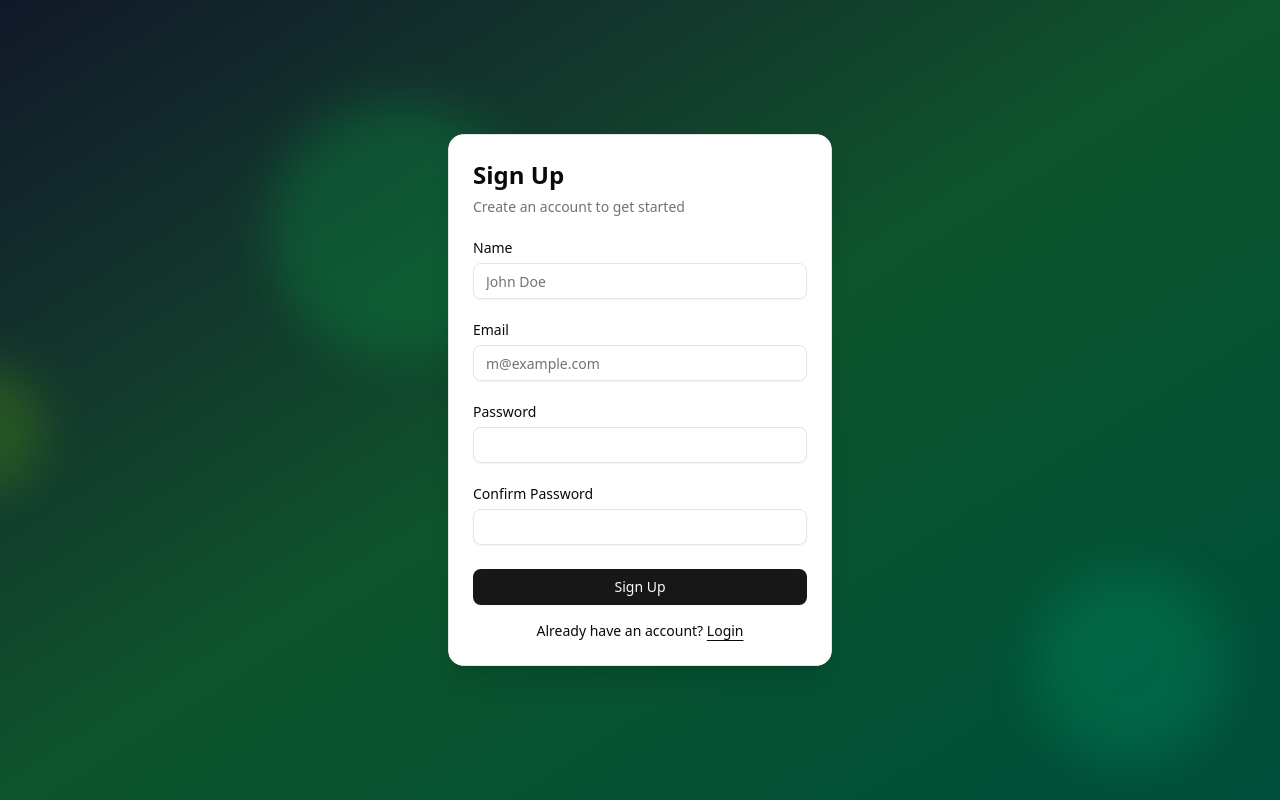
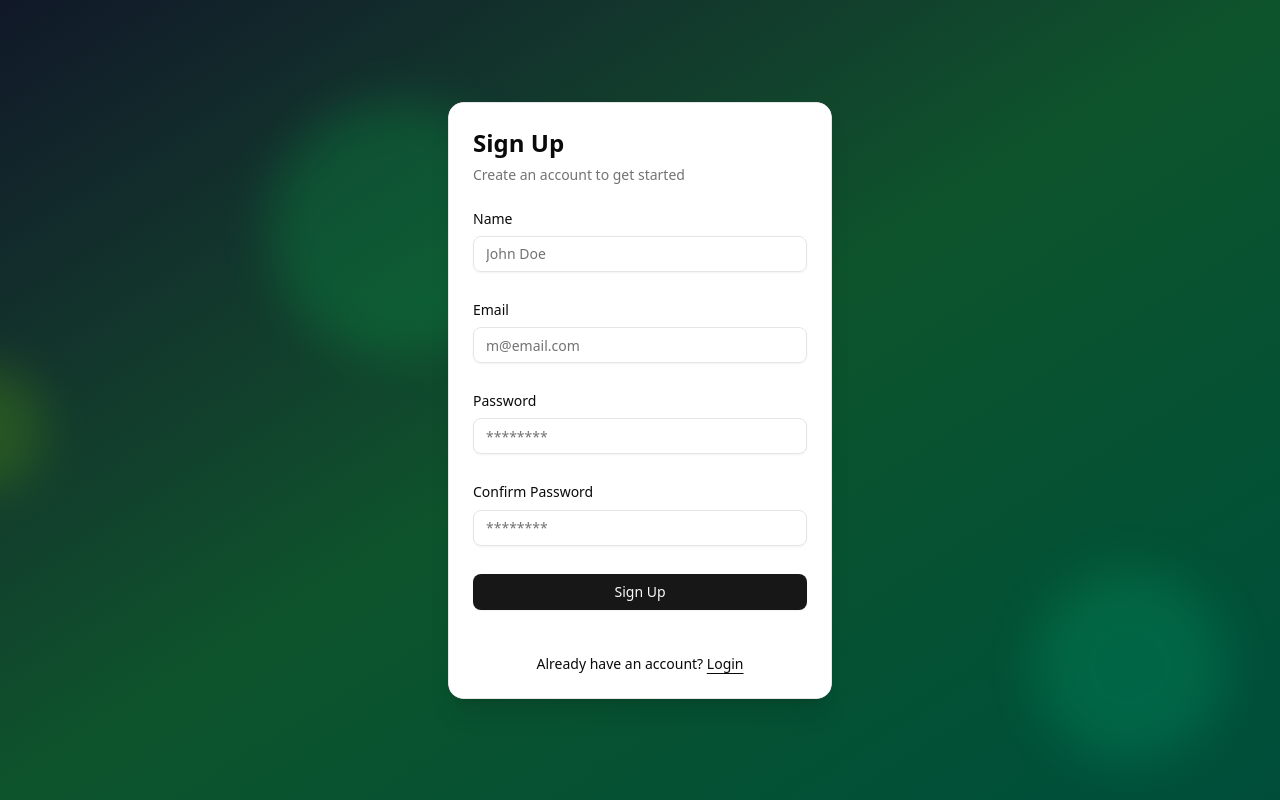
Before and after one commit to kapetanidis-nikos/mern-marketplace, a React (Vite) app in the folder client/: page /signup in a window 1280 px wide. Built offline with nearby package versions, Linux system fonts and the light colour scheme.

Commit message:
Client: Add functionality to Signup form

```diff
--- /dev/null
+++ b/client/src/api/api.js
@@ -0,0 +1,5 @@
+import axios from "axios";
+
+export const mainApi = axios.create({
+  baseURL: `http://localhost:3000/api/v1/`,
+});
--- a/client/src/components/auth/SignUpForm.jsx
+++ b/client/src/components/auth/SignUpForm.jsx
@@ -2,29 +2,121 @@
 import { Button } from "@/components/ui/button";
 import { Input } from "@/components/ui/input";
 import { Label } from "@/components/ui/label";
+import {
+  Field,
+  FieldDescription,
+  FieldError,
+  FieldGroup,
+  FieldLabel,
+} from "@/components/ui/field";
 import { Link } from "react-router-dom";
+import * as z from "zod";
+import { zodResolver } from "@hookform/resolvers/zod";
+import { Controller, useForm } from "react-hook-form";
 import CardWrapper from "../general/CardWrapper";
+import { mainApi } from "@/api/api";
+
+const formSchema = z
+  .object({
+    name: z
+      .string()
+      .min(5, "Bug name must be at least 5 characters.")
+      .max(15, "Bug name must be at most 15 characters."),
+    email: z
+      .string()
+      .min(8, "Email must be at least 8 characters.")
+      .max(30, "Email must be at most 30 characters."),
+    password: z
+      .string()
+      .min(8, "Password must be at least 8 characters.")
+      .max(50, "Password must be at most 50 characters."),
+    passwordConfirm: z
+      .string()
+      .min(8, "Password must be at least 8 characters."),
+  })
+  .refine((data) => data.password === data.passwordConfirm, {
+    message: "Passwords don't match",
+    path: ["passwordConfirm"],
+  });
 
 export default function SignUpForm({ className, ...props }) {
+  const form = useForm({
+    resolver: zodResolver(formSchema),
+    defaultValues: {
+      name: "",
+      email: "",
+      password: "",
+      passwordConfirm: "",
+    },
+  });
+
+  const formFields = [
+    {
+      name: "name",
+      htmlFor: "signup-form-name",
+      label: "Name",
+      placeholder: "John Doe",
+      autoComplete: "off",
+    },
+    {
+      name: "email",
+      htmlFor: "signup-form-email",
+      label: "Email",
+      placeholder: "m@email.com",
+      autoComplete: "off",
+      _type: "email",
+      _required: "true",
+    },
+    {
+      name: "password",
+      htmlFor: "signup-form-password",
+      label: "Password",
+      placeholder: "********",
+      autoComplete: "off",
+      _required: "true",
+    },
+    {
+      name: "passwordConfirm",
+      htmlFor: "signup-form-passwordConfirm",
+      label: "Confirm Password",
+      placeholder: "********",
+      autoComplete: "off",
+      _type: "password",
+      _required: "true",
+    },
+  ];
+
+  const onSubmit = async (data) => {
+    const response = await mainApi.post("/users/signup", data);
+  };
+
   const content = (
-    <form>
+    <form id="signup-form" onSubmit={form.handleSubmit(onSubmit)}>
+      <FieldGroup>
+        {formFields.map((item) => (
+          <Controller
+            name={item.name}
+            control={form.control}
+            render={({ field, fieldState }) => (
+              <Field data-invalid={fieldState.invalid}>
+                <div className="grid gap-2">
+                  <FieldLabel htmlFor={item.htmlFor}>{item.label}</FieldLabel>
+                  <Input
+                    {...field}
+                    id={item.htmlFor}
+                    aria-invalid={fieldState.invalid}
+                    placeholder={item.placeholder}
+                    autoComplete={item.autoComplete}
+                  />
+                  {fieldState.invalid && (
+                    <FieldError errors={[fieldState.error]} />
+                  )}
+                </div>
+              </Field>
+            )}
+          />
+        ))}
         <div className="flex flex-col gap-6">
-        <div className="grid gap-2">
-          <Label htmlFor="name">Name</Label>
-          <Input id="name" type="text" placeholder="John Doe" required />
-        </div>
-        <div className="grid gap-2">
-          <Label htmlFor="email">Email</Label>
-          <Input id="email" type="email" placeholder="m@example.com" required />
-        </div>
-        <div className="grid gap-2">
-          <Label htmlFor="password">Password</Label>
-          <Input id="password" type="password" required />
-        </div>
-        <div className="grid gap-2">
-          <Label htmlFor="confirmPassword">Confirm Password</Label>
-          <Input id="confirmPassword" type="password" required />
-        </div>
           <Button type="submit" className="w-full">
             Sign Up
           </Button>
@@ -35,6 +127,7 @@
             Login
           </Link>
         </div>
+      </FieldGroup>
     </form>
   );
 
--- /dev/null
+++ b/client/src/components/ui/field.jsx
@@ -0,0 +1,234 @@
+import { useMemo } from "react"
+import { cva } from "class-variance-authority";
+
+import { cn } from "@/lib/utils"
+import { Label } from "@/components/ui/label"
+import { Separator } from "@/components/ui/separator"
+
+function FieldSet({
+  className,
+  ...props
+}) {
+  return (
+    <fieldset
+      data-slot="field-set"
+      className={cn(
+        "flex flex-col gap-6",
+        "has-[>[data-slot=checkbox-group]]:gap-3 has-[>[data-slot=radio-group]]:gap-3",
+        className
+      )}
+      {...props} />
+  );
+}
+
+function FieldLegend({
+  className,
+  variant = "legend",
+  ...props
+}) {
+  return (
+    <legend
+      data-slot="field-legend"
+      data-variant={variant}
+      className={cn(
+        "mb-3 font-medium",
+        "data-[variant=legend]:text-base",
+        "data-[variant=label]:text-sm",
+        className
+      )}
+      {...props} />
+  );
+}
+
+function FieldGroup({
+  className,
+  ...props
+}) {
+  return (
+    <div
+      data-slot="field-group"
+      className={cn(
+        "group/field-group @container/field-group flex w-full flex-col gap-7 data-[slot=checkbox-group]:gap-3 [&>[data-slot=field-group]]:gap-4",
+        className
+      )}
+      {...props} />
+  );
+}
+
+const fieldVariants = cva("group/field flex w-full gap-3 data-[invalid=true]:text-destructive", {
+  variants: {
+    orientation: {
+      vertical: ["flex-col [&>*]:w-full [&>.sr-only]:w-auto"],
+      horizontal: [
+        "flex-row items-center",
+        "[&>[data-slot=field-label]]:flex-auto",
+        "has-[>[data-slot=field-content]]:items-start has-[>[data-slot=field-content]]:[&>[role=checkbox],[role=radio]]:mt-px",
+      ],
+      responsive: [
+        "flex-col [&>*]:w-full [&>.sr-only]:w-auto @md/field-group:flex-row @md/field-group:items-center @md/field-group:[&>*]:w-auto",
+        "@md/field-group:[&>[data-slot=field-label]]:flex-auto",
+        "@md/field-group:has-[>[data-slot=field-content]]:items-start @md/field-group:has-[>[data-slot=field-content]]:[&>[role=checkbox],[role=radio]]:mt-px",
+      ],
+    },
+  },
+  defaultVariants: {
+    orientation: "vertical",
+  },
+})
+
+function Field({
+  className,
+  orientation = "vertical",
+  ...props
+}) {
+  return (
+    <div
+      role="group"
+      data-slot="field"
+      data-orientation={orientation}
+      className={cn(fieldVariants({ orientation }), className)}
+      {...props} />
+  );
+}
+
+function FieldContent({
+  className,
+  ...props
+}) {
+  return (
+    <div
+      data-slot="field-content"
+      className={cn("group/field-content flex flex-1 flex-col gap-1.5 leading-snug", className)}
+      {...props} />
+  );
+}
+
+function FieldLabel({
+  className,
+  ...props
+}) {
+  return (
+    <Label
+      data-slot="field-label"
+      className={cn(
+        "group/field-label peer/field-label flex w-fit gap-2 leading-snug group-data-[disabled=true]/field:opacity-50",
+        "has-[>[data-slot=field]]:w-full has-[>[data-slot=field]]:flex-col has-[>[data-slot=field]]:rounded-md has-[>[data-slot=field]]:border [&>*]:data-[slot=field]:p-4",
+        "has-data-[state=checked]:bg-primary/5 has-data-[state=checked]:border-primary dark:has-data-[state=checked]:bg-primary/10",
+        className
+      )}
+      {...props} />
+  );
+}
+
+function FieldTitle({
+  className,
+  ...props
+}) {
+  return (
+    <div
+      data-slot="field-label"
+      className={cn(
+        "flex w-fit items-center gap-2 text-sm leading-snug font-medium group-data-[disabled=true]/field:opacity-50",
+        className
+      )}
+      {...props} />
+  );
+}
+
+function FieldDescription({
+  className,
+  ...props
+}) {
+  return (
+    <p
+      data-slot="field-description"
+      className={cn(
+        "text-muted-foreground text-sm leading-normal font-normal group-has-[[data-orientation=horizontal]]/field:text-balance",
+        "last:mt-0 nth-last-2:-mt-1 [[data-variant=legend]+&]:-mt-1.5",
+        "[&>a:hover]:text-primary [&>a]:underline [&>a]:underline-offset-4",
+        className
+      )}
+      {...props} />
+  );
+}
+
+function FieldSeparator({
+  children,
+  className,
+  ...props
+}) {
+  return (
+    <div
+      data-slot="field-separator"
+      data-content={!!children}
+      className={cn(
+        "relative -my-2 h-5 text-sm group-data-[variant=outline]/field-group:-mb-2",
+        className
+      )}
+      {...props}>
+      <Separator className="absolute inset-0 top-1/2" />
+      {children && (
+        <span
+          className="bg-background text-muted-foreground relative mx-auto block w-fit px-2"
+          data-slot="field-separator-content">
+          {children}
+        </span>
+      )}
+    </div>
+  );
+}
+
+function FieldError({
+  className,
+  children,
+  errors,
+  ...props
+}) {
+  const content = useMemo(() => {
+    if (children) {
+      return children
+    }
+
+    if (!errors?.length) {
+      return null
+    }
+
+    if (errors?.length == 1) {
+      return errors[0]?.message
+    }
+
+    return (
+      <ul className="ml-4 flex list-disc flex-col gap-1">
+        {errors.map((error, index) =>
+          error?.message && <li key={index}>{error.message}</li>)}
+      </ul>
+    );
+  }, [children, errors])
+
+  if (!content) {
+    return null
+  }
+
+  return (
+    <div
+      role="alert"
+      data-slot="field-error"
+      className={cn("text-destructive text-sm font-normal", className)}
+      {...props}>
+      {content}
+    </div>
+  );
+}
+
+export {
+  Field,
+  FieldLabel,
+  FieldDescription,
+  FieldError,
+  FieldGroup,
+  FieldLegend,
+  FieldSeparator,
+  FieldSet,
+  FieldContent,
+  FieldTitle,
+}
--- a/client/src/components/ui/label.jsx
+++ b/client/src/components/ui/label.jsx
@@ -8,13 +8,13 @@
   ...props
 }) {
   return (
-    (<LabelPrimitive.Root
+    <LabelPrimitive.Root
       data-slot="label"
       className={cn(
         "flex items-center gap-2 text-sm leading-none font-medium select-none group-data-[disabled=true]:pointer-events-none group-data-[disabled=true]:opacity-50 peer-disabled:cursor-not-allowed peer-disabled:opacity-50",
         className
       )}
-      {...props} />)
+      {...props} />
   );
 }
 
--- /dev/null
+++ b/client/src/components/ui/separator.jsx
@@ -0,0 +1,27 @@
+"use client"
+
+import * as React from "react"
+import * as SeparatorPrimitive from "@radix-ui/react-separator"
+
+import { cn } from "@/lib/utils"
+
+function Separator({
+  className,
+  orientation = "horizontal",
+  decorative = true,
+  ...props
+}) {
+  return (
+    <SeparatorPrimitive.Root
+      data-slot="separator"
+      decorative={decorative}
+      orientation={orientation}
+      className={cn(
+        "bg-border shrink-0 data-[orientation=horizontal]:h-px data-[orientation=horizontal]:w-full data-[orientation=vertical]:h-full data-[orientation=vertical]:w-px",
+        className
+      )}
+      {...props} />
+  );
+}
+
+export { Separator }
```
Also changed, not shown: client/package.json (+7 -2 lines), 1 other file (tests, documents, lock files or other folders). Lines whose indentation alone changed are shown as unchanged.
